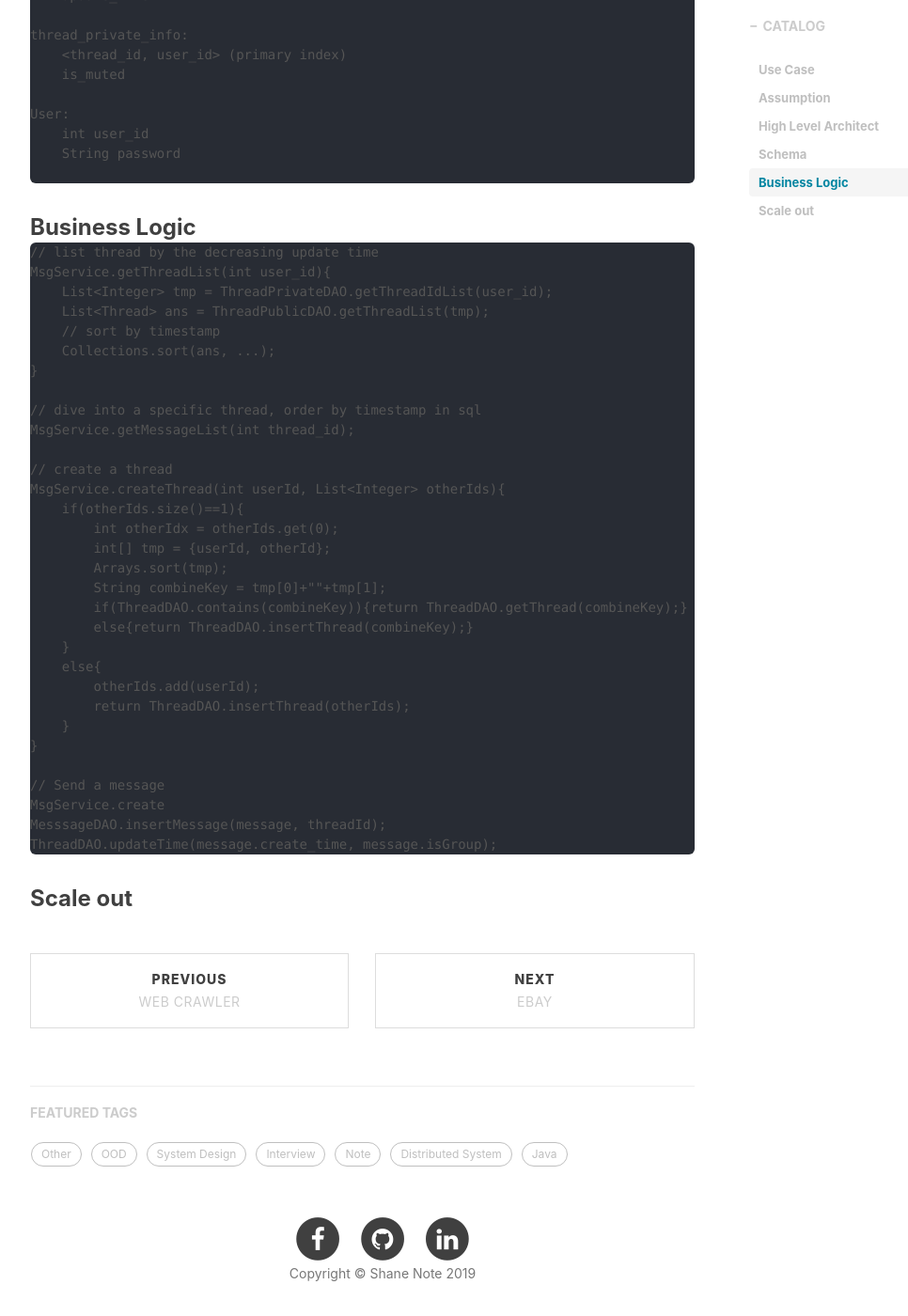
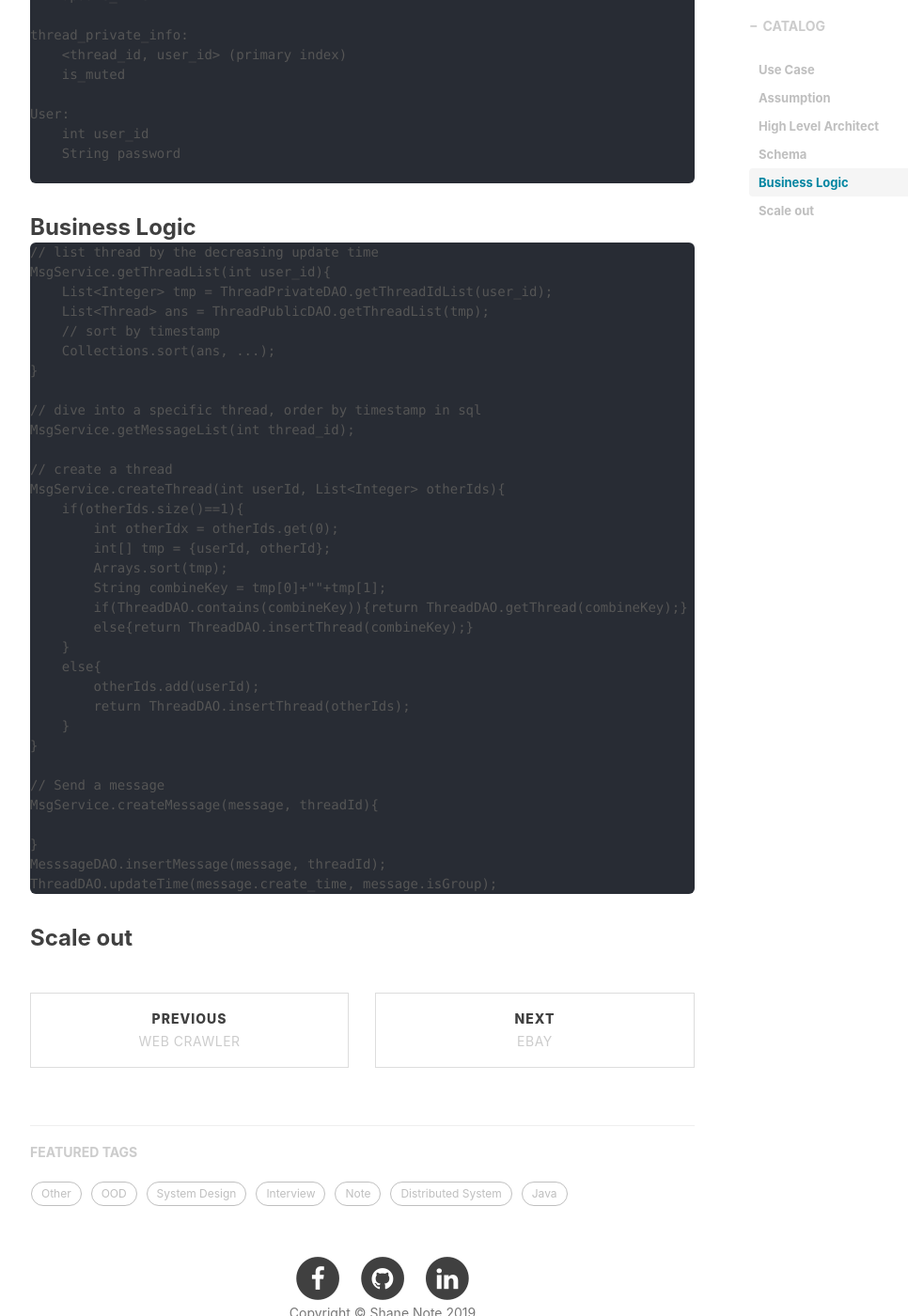
Before and after one commit to wirybeaver/wirybeaver.github.io, a Jekyll site: the page built from _posts/2018-12-30-sdi-whatsapp.md, in a window 1280 px wide and 1400 px high, scrolled down 1066 px. Shown: the whole window at 94% size, without its empty margins (233-1199 px from the left). Built offline with Jekyll 4.4.1, drawn with Linux system fonts in a browser that asks for light colours; nearby versions of some CDN libraries; comment, search, counter and statistics services are not loaded.

Commit message:
Update 2018-12-30-sdi-whatsapp.md

````diff
--- a/_posts/2018-12-30-sdi-whatsapp.md
+++ b/_posts/2018-12-30-sdi-whatsapp.md
@@ -76,7 +76,9 @@ MsgService.createThread(int userId, List<Integer> otherIds){
 }
 
 // Send a message
-MsgService.create
+MsgService.createMessage(message, threadId){
+
+}
 MesssageDAO.insertMessage(message, threadId);
 ThreadDAO.updateTime(message.create_time, message.isGroup);
 ```
````
